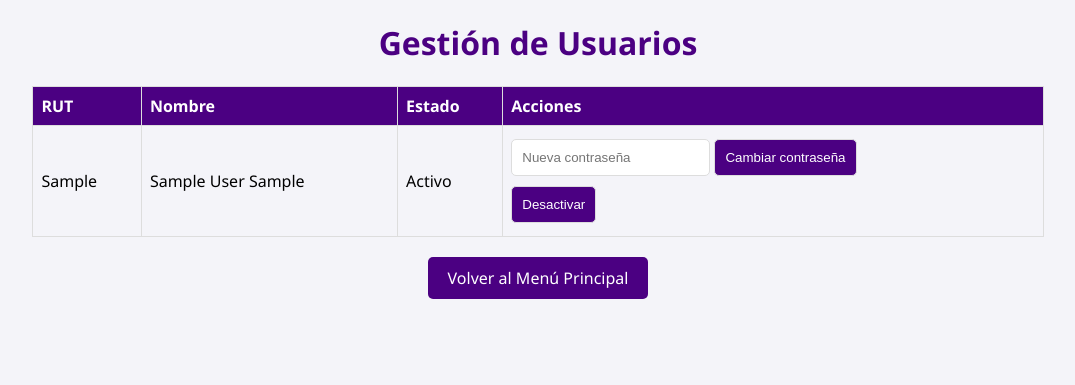
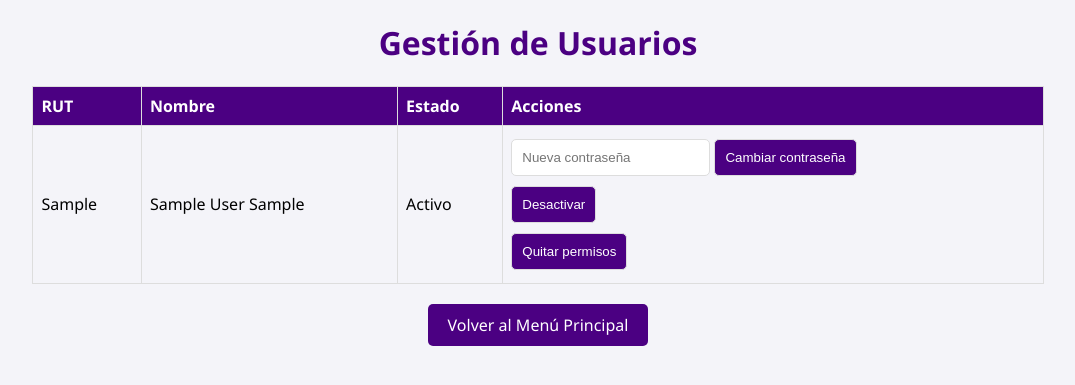
Before and after one commit to Demozath/proyectokindersonrisa, a Django app: page /gestion_usuarios/ in a window 1280 px wide. Shown: the top 385 px of the page, without its empty margins (102-1177 px from the left). Run offline with Django 4.2, Linux system fonts and the light colour scheme; a user stored in the database is signed in; tables that the repository leaves empty hold one stand-in row (values such as "Sample post").

Commit message:
Se agrega opción para que en el administrador de usuarios se pueda dar o quitar permisos de supervisor

```diff
--- a/llamadas/templates/supervisor/gestion_usuarios.html
+++ b/llamadas/templates/supervisor/gestion_usuarios.html
@@ -55,6 +55,11 @@
           <input type="hidden" name="user_rut" value="{{ user.rut }}">
           <input type="submit" name="toggle_active" value="{{ user.is_active|yesno:'Desactivar,Activar' }}">
         </form>
+        <form method="post" action="{% url 'gestion_usuarios' %}">
+          {% csrf_token %}
+        <input type="hidden" name="user_rut" value="{{ user.rut }}">
+        <input type="submit" name="toggle_staff" value="{{ user.is_staff|yesno:'Quitar permisos, Dar permisos' }}">
+        </form>
       </td>
     </tr>
     {% empty %}
--- a/llamadas/views.py
+++ b/llamadas/views.py
@@ -222,4 +222,10 @@ def gestion_usuarios(request):
             status = 'activado' if user.is_active else 'desactivado'
             messages.success(request, f'Usuario {user.get_full_name()} ha sido {status}.')
 
+        elif 'toggle_staff' in request.POST:
+            user.is_staff = not user.is_staff
+            user.save()
+            status = 'agregados' if user.is_staff else 'quitados'
+            messages.success(request, f'Permisos de Supervisor {status} para {user.get_full_name()}.')
+
     return render(request, 'supervisor/gestion_usuarios.html', {'users': users})
```
